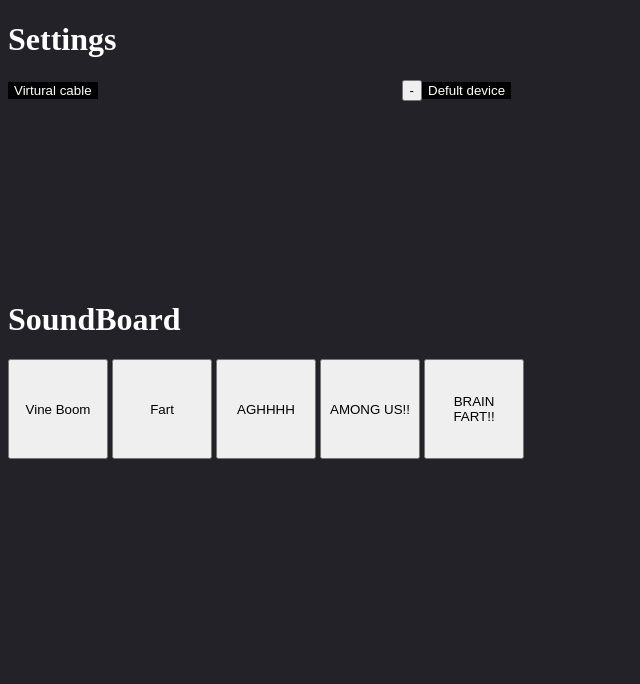
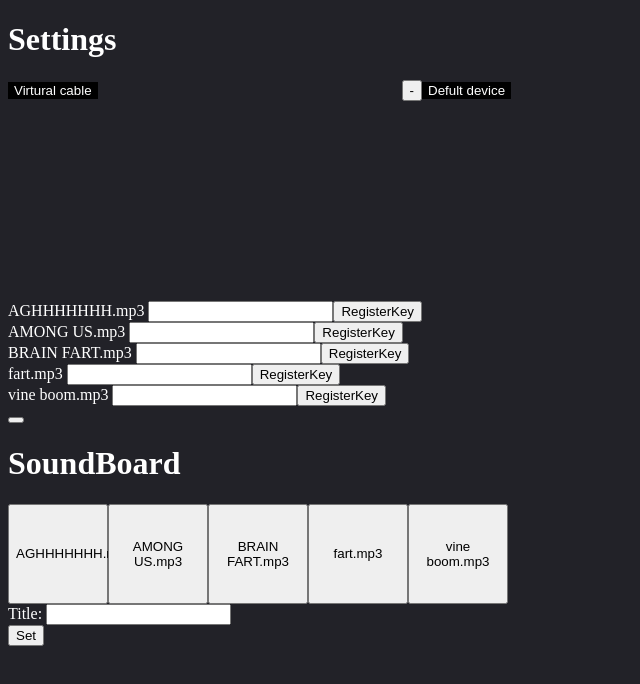
Before and after one commit to SpiredFormula/SoundBoard, an Electron app: page index.html in a window 840 px wide. Shown: the whole page, without its empty margins (0-640 px from the left). Drawn offline with Linux system fonts and the light colour scheme; no server answers.

Commit message:
Can now register keybinds

```diff
--- a/index.html
+++ b/index.html
@@ -19,15 +19,14 @@
             <div id="Dropdown2" class="dropdown-content"></div>
         </div>
     </div>
+    <div id="KeyBinds"></div>
+    <button onclick="window.electronAPI.clear()"></button>
     <h1>SoundBoard</h1>
     <div id="SoundButtons">
-        <button onclick="PlaySound('./Sounds/vine boom.mp3', Number, PlayBackDevice);">Vine Boom</button>
-        <button onclick='PlaySound("./Sounds/fart.mp3", Number, PlayBackDevice);'>Fart</button>
-        <button onclick='PlaySound("./Sounds/AGHHHHHHH.mp3", Number, PlayBackDevice);'>AGHHHH</button>
-        <button onclick='PlaySound("./Sounds/AMONG US.mp3", Number, PlayBackDevice);'>AMONG US!!</button>
-        <button onclick='PlaySound("./Sounds/BRAIN FART.mp3", Number, PlayBackDevice);'>BRAIN FART!!</button>
     </div>
+    Title: <input id="title"/>
     <div id="sounds"></div>
+    <button id="btn" type="button">Set</button>
 </body>
 <script src="./js/render.js"></script>
 </html>
--- a/js/preload.js
+++ b/js/preload.js
@@ -2,4 +2,6 @@ const { contextBridge, ipcRenderer } = require('electron')
 
 contextBridge.exposeInMainWorld('electronAPI', {
     Play: (callback) => ipcRenderer.on('PlaySound', callback),
+    Key: (key) => ipcRenderer.send('Key', key),
+    clear: (input) => ipcRenderer.send("clear", input)
 })
--- a/js/render.js
+++ b/js/render.js
@@ -75,6 +75,43 @@ let ChangeDevice = (number) => {
 let ChangeDefaultDevice = (number) => {
   PlayBackDevice = number;
 };
+let loadFiles = () => {
+  fetch('./Json/Sounds.json')
+  .then((response) => response.json())
+  .then((data) => {
+    let Sounds = data.Sounds
+    Sounds = Sounds.split(",")
+    console.log(Sounds.length)
+    for (let i = 0; i < Sounds.length; i++){
+      let SoundButton = document.createElement("button")
+      SoundButton.addEventListener('click', () =>{
+        PlaySound(`./Sounds/${Sounds[i]}`, Number, PlayBackDevice)
+      })
+      SoundButton.innerText = `${Sounds[i]}`
+      document.getElementById("SoundButtons").appendChild(SoundButton)
+    }
+  })
+  .catch(error => console.log(error));
+}
+let LoadKeyBindSettings = () => {
+  fetch('./Json/Sounds.json')
+  .then((response) => response.json())
+  .then((data) => {
+    let Sounds = data.Sounds
+    Sounds = Sounds.split(",")
+    console.log(Sounds.length)
+    for (let i = 0; i < Sounds.length; i++){
+      let SoundDiv = document.createElement("div")
+      SoundDiv.innerHTML = `${Sounds[i]} <input id='${Sounds[i]}'><button onclick="window.electronAPI.Key(document.getElementById('${Sounds[i]}').value + ',' + '${Sounds[i]}'); document.getElementById('${Sounds[i]}').value = '';">RegisterKey</button></input>`
+
+      document.getElementById("KeyBinds").appendChild(SoundDiv)
+    }
+  })
+  .catch(error => console.log(error));
+}
+loadFiles()
+LoadKeyBindSettings();
+
 // Find Devices
 navigator.mediaDevices
   .enumerateDevices()
@@ -140,7 +177,6 @@ window.onclick = function (event) {
     }
   }
 };
-// Sound Events get rid of this
 document.getElementById("dropdownbut").addEventListener("click", () => {
   dropdown();
 });
@@ -163,9 +199,9 @@ let mute = () => {
     document.getElementById("Mute").innerText = " - "
   }
 }
-fetch("./Json/Sounds.json")
-.then(response => response.json())
-.then(data => {
-  console.log(data.Sounds)
-})
-.catch(error => console.log(error));
+const setButton = document.getElementById('btn')
+const titleInput = document.getElementById('title')
+setButton.addEventListener('click', () => {
+    const key = titleInput.value
+    window.electronAPI.Key(key)
+});
```
Also changed, not shown: js/app.js (+16 -17 lines).
